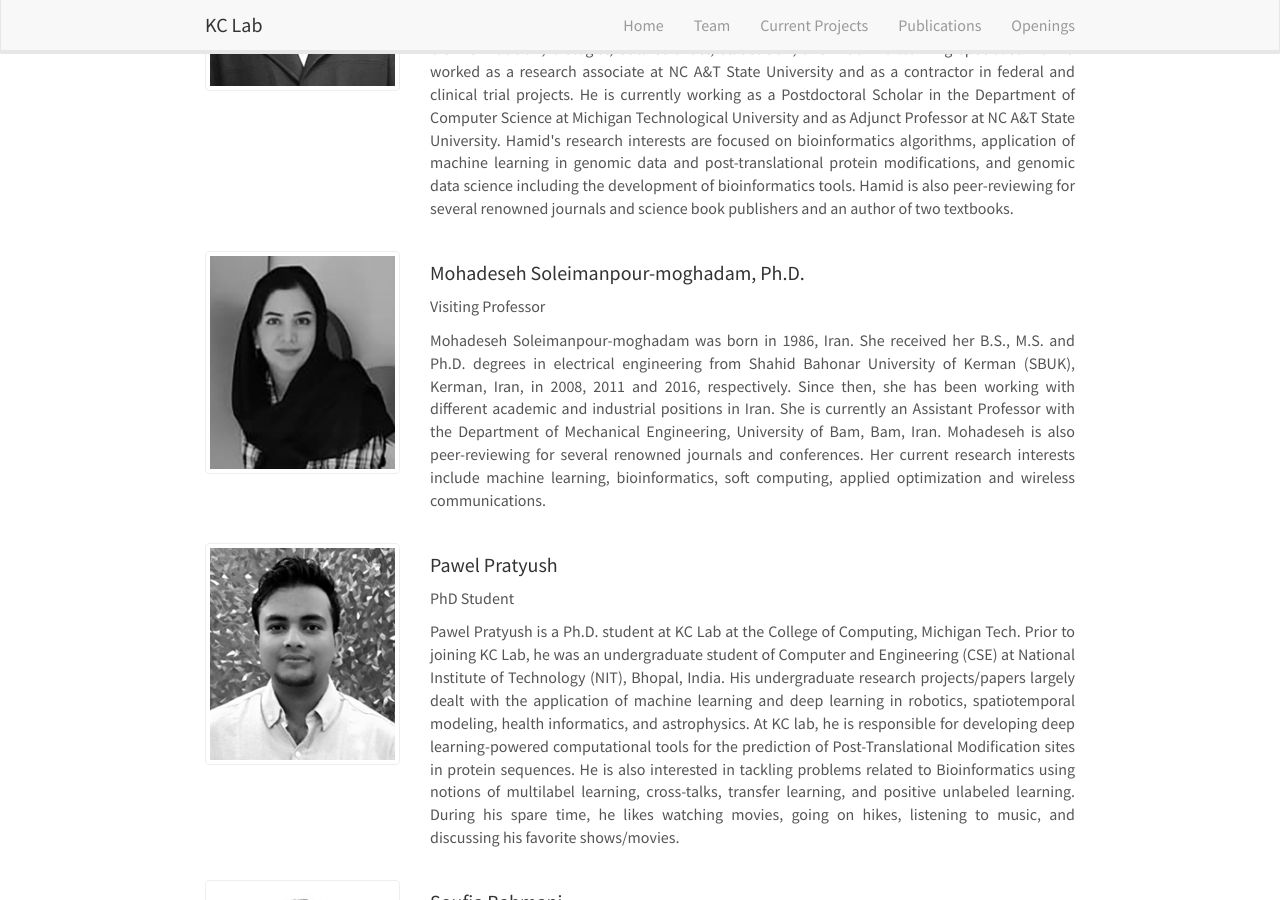
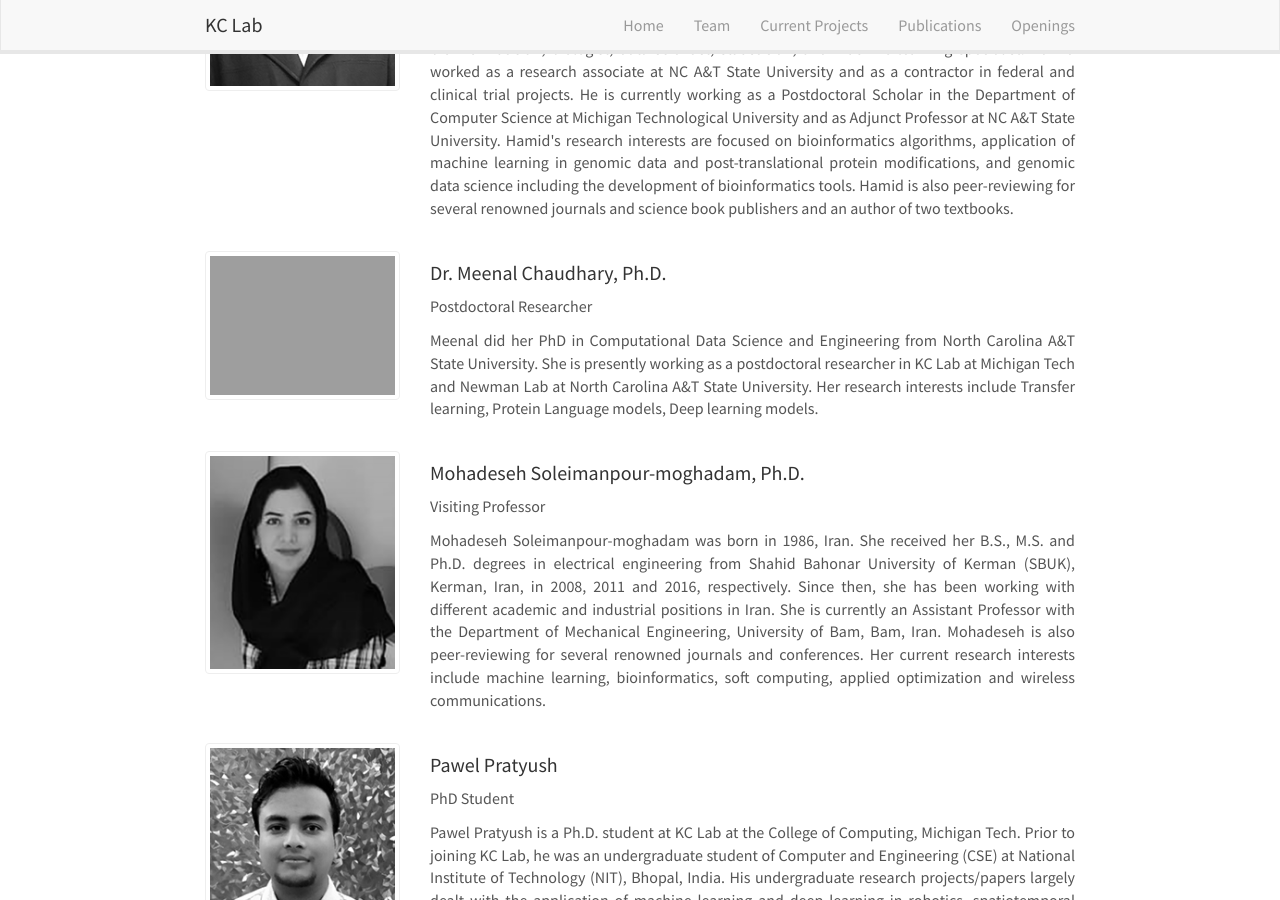
Before and after one commit to pawelparker/KCLabMTU.github.io, a Jekyll site: the page built from _pages/team/index.html, in a window 1280 px wide and 900 px high, scrolled down 1028 px. Built offline with Jekyll 4.4.1, drawn with Linux system fonts in a browser that asks for light colours; nearby versions of some CDN libraries.

Commit message:
Update index.html

```diff
--- a/_pages/team/index.html
+++ b/_pages/team/index.html
@@ -90,7 +90,7 @@ permalink: /team/
     </div>
 </div>
 
-<!-- <div class="card team-member-card">
+<div class="card team-member-card">
     <div class="row mt-3">
         <div class="col-md-3">
             <a href={{member.url}}>
@@ -111,7 +111,7 @@ She is presently working as a postdoctoral researcher in KC Lab at Michigan Tech
             </div>
         </div>
     </div>
-</div> -->
+</div>
 
 <div class="card team-member-card">
     <div class="row mt-3">
```
